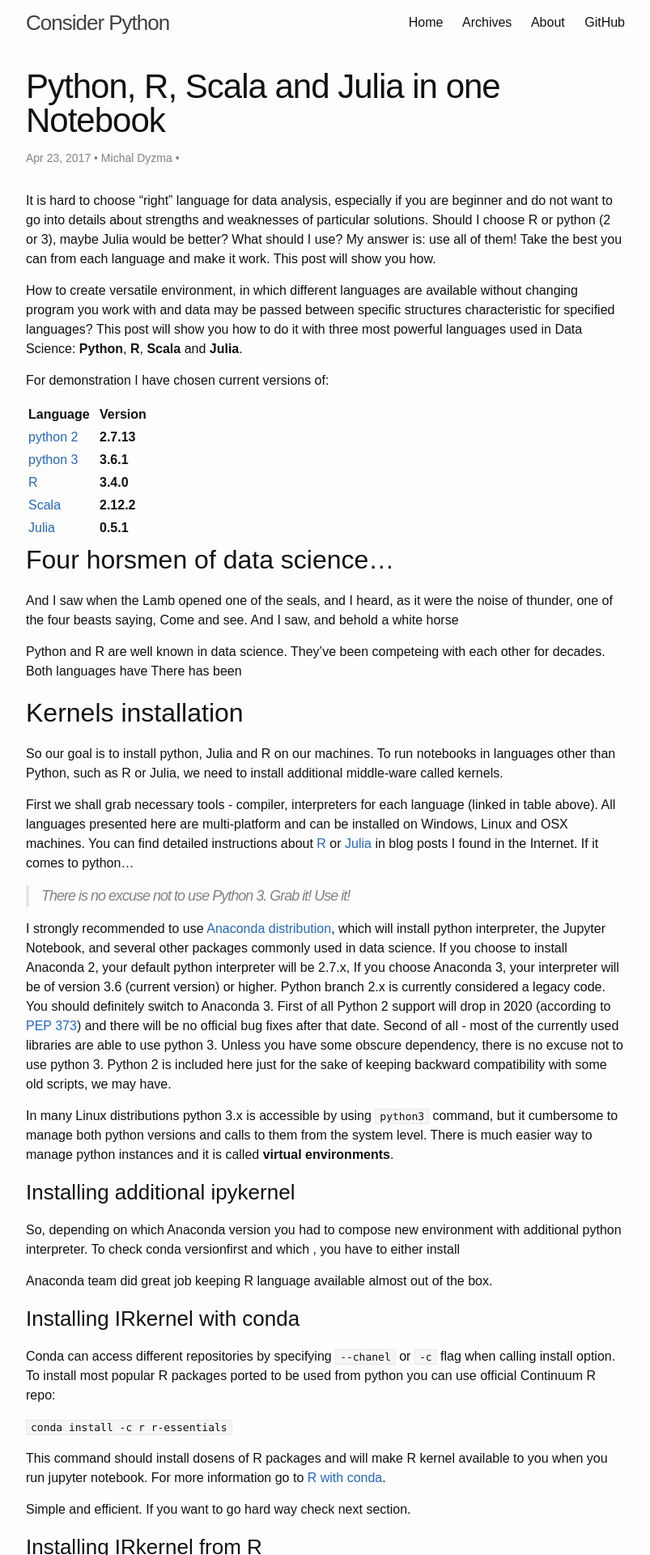
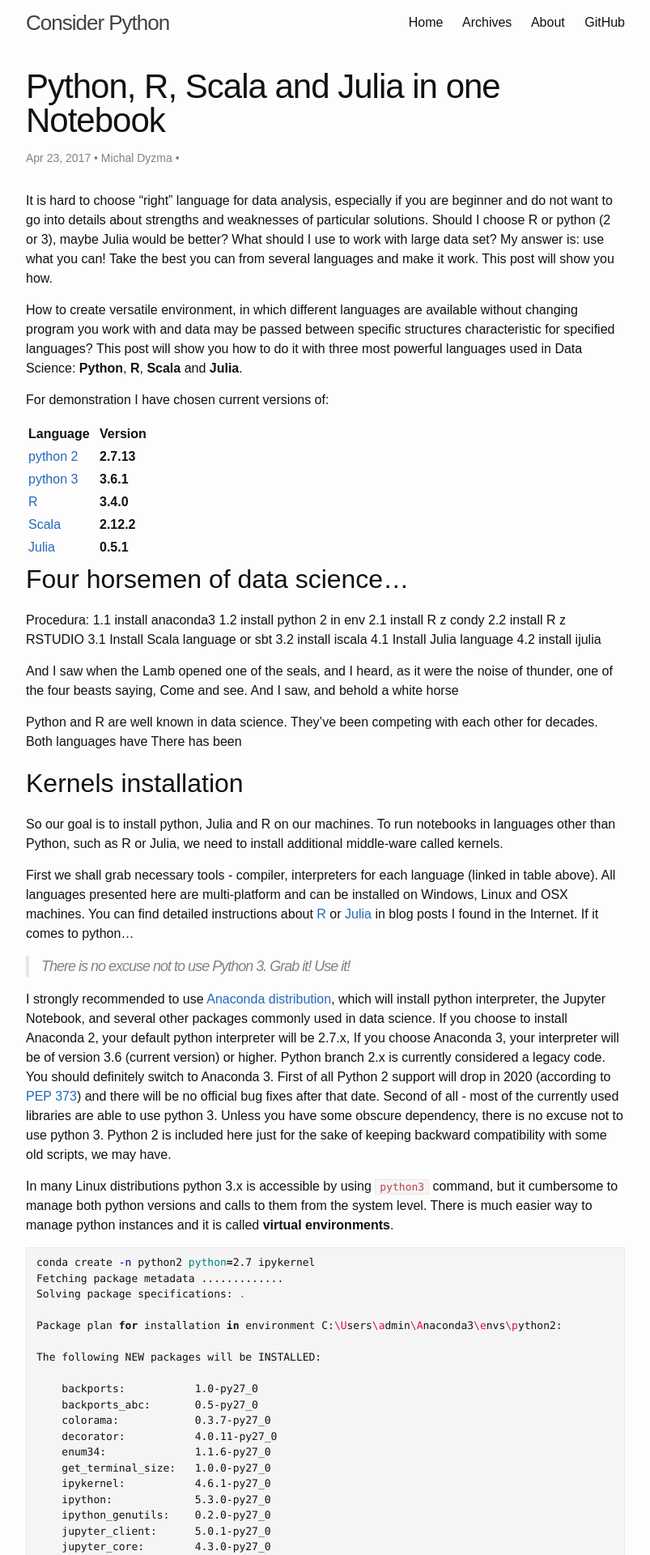
Before and after one commit to mdyzma/mdyzma.github.io, a Jekyll site: the page built from _posts/2017-04-23-python-r-scala-julia-in-one-notebook.md, in a window 1280 px wide. Shown: the top 1920 px of the page at 81% size, without its empty margins (238-1041 px from the left). Built offline with Jekyll 4.4.1, drawn with Linux system fonts in a browser that asks for light colours; nearby versions of some CDN libraries; comment, search, counter and statistics services are not loaded; some of the changed text lies outside the part shown.

```diff
--- a/_posts/2017-04-23-python-r-julia-in-one-notebook.md
+++ b/_posts/2017-04-23-python-r-scala-julia-in-one-notebook.md
@@ -4,11 +4,11 @@ author:     Michal Dyzma
 title:      "Python, R, Scala and Julia in one Notebook"
 date:       2017-04-23 14:51:25 +0200
 comments:   true
-categories: python R julia jupyter
-keywords:   python, R, Julia, jupyter notebook, data science
+categories: python R Scala Julia jupyter-notebook
+keywords:   python, R, Scala, Julia, jupyter notebook, data science
 ---
 
-It is hard to choose "right" language for data analysis, especially if you are beginner and do not want to go into details about strengths and weaknesses of particular solutions. Should I choose R or python (2 or 3), maybe Julia would be better?  What should I use? My answer is: use all of them! Take the best you can from each language and make it work. This post will show you how.
+It is hard to choose "right" language for data analysis, especially if you are beginner and do not want to go into details about strengths and weaknesses of particular solutions. Should I choose R or python (2 or 3), maybe Julia would be better?  What should I use to work with large data set? My answer is: use what you can! Take the best you can from several languages and make it work. This post will show you how.
 
 
 How to create versatile environment, in which different languages are available without changing program you work with and data may be passed between specific structures characteristic for specified languages? This post will show you how to do it with three most powerful languages used in Data Science: __Python__, __R__, __Scala__ and __Julia__.
@@ -23,11 +23,24 @@ For demonstration I have chosen current versions of:
 | [Scala][scala]        | | __2.12.2__ |
 | [Julia][julia]        | | __0.5.1__  |
 
-## Four horsmen of data science...
+## Four horsemen of data science...
+
+
+Procedura:
+1.1  install anaconda3
+1.2 install python 2 in env
+2.1 install R z condy
+2.2 install R z RSTUDIO
+3.1 Install Scala language or sbt
+3.2 install iscala
+4.1 Install Julia language
+4.2 install ijulia
+
+
 And I saw when the Lamb opened one of the seals, and I heard, as it were the noise of thunder, one of the four beasts saying, Come and see.
 And I saw, and behold a white horse
 
-Python and R are well known in data science. They've been competeing with each other for decades. Both languages have  There has been
+Python and R are well known in data science. They've been competing with each other for decades. Both languages have  There has been
 
 
 ## Kernels installation
@@ -42,7 +55,52 @@ I strongly recommended to use [Anaconda distribution][anaconda], which will inst
 
 In many Linux distributions python 3.x is accessible by using `python3` command, but it cumbersome to manage both python versions and calls to them from the system level. There is much easier way to manage python instances and it is called __virtual environments__.
 
-### Installing additional ipykernel
+{% highlight Bash %}
+conda create -n python2 python=2.7 ipykernel
+Fetching package metadata .............
+Solving package specifications: .
+
+Package plan for installation in environment C:\Users\admin\Anaconda3\envs\python2:
+
+The following NEW packages will be INSTALLED:
+
+    backports:           1.0-py27_0
+    backports_abc:       0.5-py27_0
+    colorama:            0.3.7-py27_0
+    decorator:           4.0.11-py27_0
+    enum34:              1.1.6-py27_0
+    get_terminal_size:   1.0.0-py27_0
+    ipykernel:           4.6.1-py27_0
+    ipython:             5.3.0-py27_0
+    ipython_genutils:    0.2.0-py27_0
+    jupyter_client:      5.0.1-py27_0
+    jupyter_core:        4.3.0-py27_0
+    path.py:             10.3.1-py27_0
+    pathlib2:            2.2.1-py27_0
+    pickleshare:         0.7.4-py27_0
+    pip:                 9.0.1-py27_1
+    prompt_toolkit:      1.0.14-py27_0
+    pygments:            2.2.0-py27_0
+    python:              2.7.13-0
+    python-dateutil:     2.6.0-py27_0
+    pyzmq:               16.0.2-py27_0
+    scandir:             1.5-py27_0
+    setuptools:          27.2.0-py27_1
+    simplegeneric:       0.8.1-py27_1
+    singledispatch:      3.4.0.3-py27_0
+    six:                 1.10.0-py27_0
+    ssl_match_hostname:  3.4.0.2-py27_1
+    tornado:             4.5.1-py27_0
+    traitlets:           4.3.2-py27_0
+    vs2008_runtime:      9.00.30729.5054-0
+    wcwidth:             0.1.7-py27_0
+    wheel:               0.29.0-py27_0
+    win_unicode_console: 0.5-py27_0
+
+Proceed ([y]/n)?
+{% endhighlight %}
+
+### Installing additional Ipykernel
 
 
 So, depending on which Anaconda version you had to compose new environment with additional python interpreter. To check conda versionfirst and which , you have to either install
@@ -75,6 +133,10 @@ IRkernel::installspec()  # to register the kernel in the current R installation
 #### iScala kernel
 
 https://datasciencevademecum.wordpress.com/2016/01/28/6-points-to-compare-python-and-scala-for-data-science-using-apache-spark/
+
+Scala programs compile to JVM bytecodes. Their
+run-time performance is usually on par with Java programs. Scala code can
+call Java methods, access Java fields, inherit from Java classes, and implement Java interfaces.
 
 ### Installing IJulia kernel
 
--- a/assets/main.scss
+++ b/assets/main.scss
@@ -47,3 +47,8 @@ $on-laptop:        800px;
 
 // Import partials from the `whiteglass` theme.
 @import "whiteglass";
+
+
+.highlighter-rouge{
+    color: #bd4147;
+  }
```
Also changed, not shown: other parts of _posts/2017-04-23-python-r-scala-julia-in-one-notebook.md (+1 -1 lines), _drafts/big-data-big-problem.md (+2 -3 lines), _drafts/dataframes-are-awesome.md (+2 -2 lines), _drafts/drawing-interactive-orbits-of-swarm-constellation-in-python.md (added, +24 -0 lines), _drafts/four-compare.md (added, +19 -0 lines), _drafts/jupyter-app-heroku.md (+2 -2 lines), _drafts/jupyter-notebook-dashboard.md (+2 -2 lines), _drafts/machine-learning-with-python-part1-introduction.md (added, +25 -0 lines), _drafts/machine-learning-with-python-part2-main-algorithms.md (added, +11 -0 lines), _drafts/part1-biostudio-application-design.md (+15 -1 lines), _drafts/support-vector-machines-in-bioinformatics.md (added, +12 -0 lines), _posts/2017-04-14-jupyter-notebook-lab-book.md (+2 -3 lines), _templates/default-template.yaml (+5 -5 lines), README.md.
